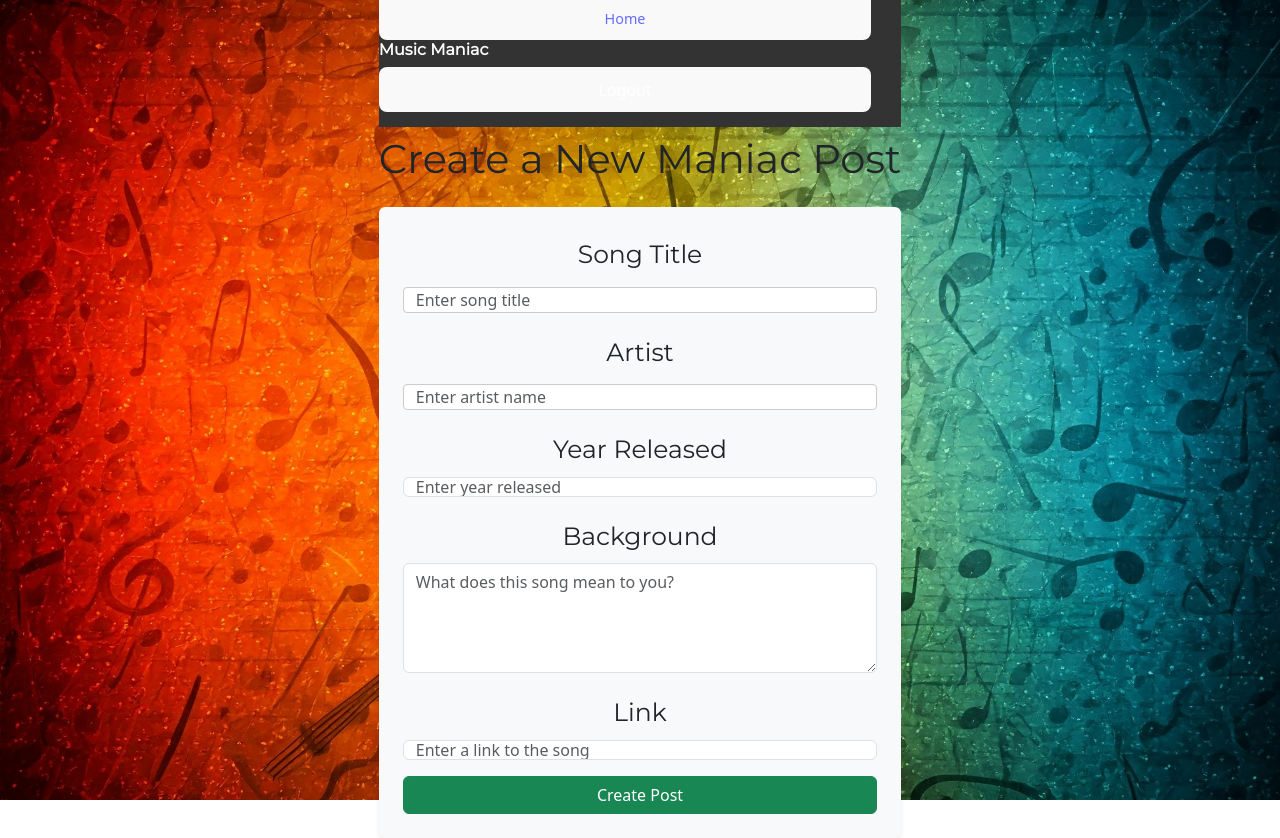
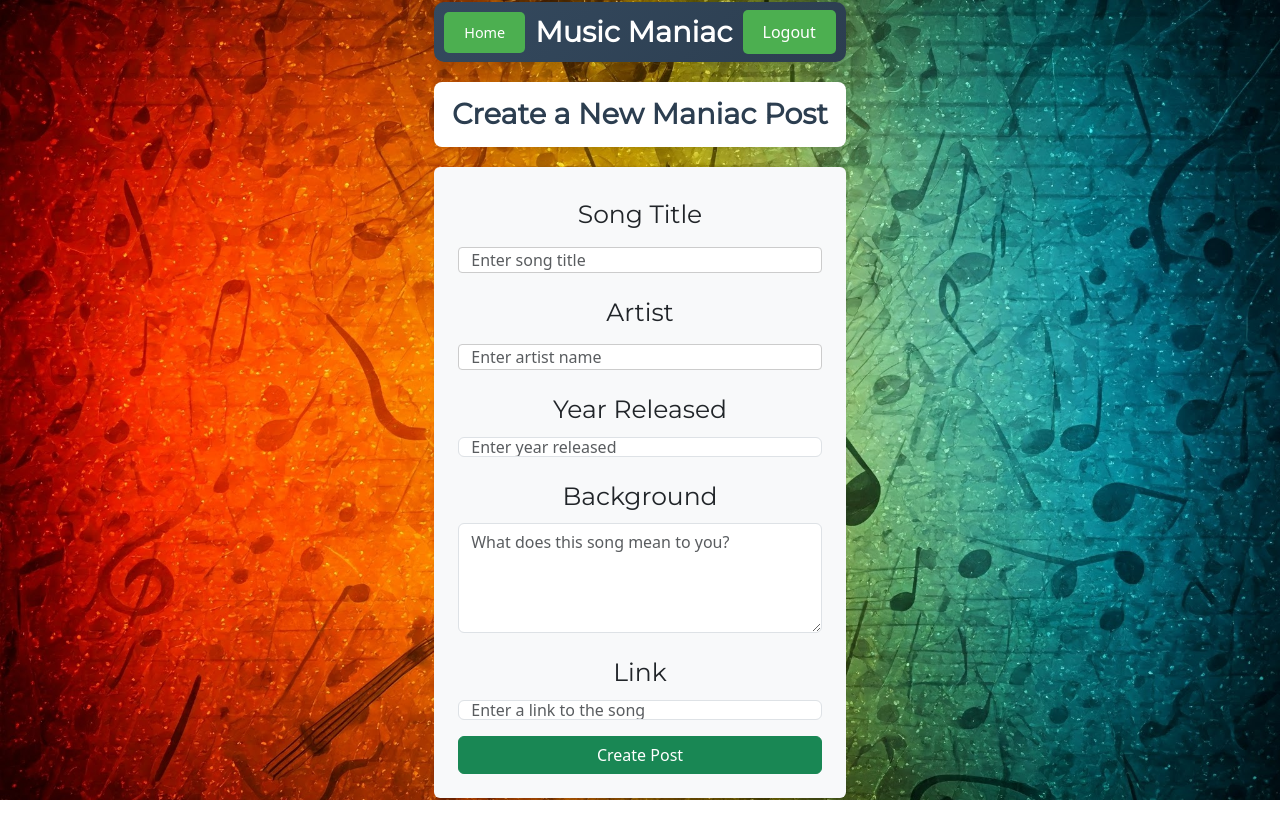
Before and after one commit to DAVIDNVALE/Music-Maniacs, a React (Vite) app in the folder client/: page /post in a window 1280 px wide. After the commit the page ends 800 px from the top, so only its background shows below. Built offline with nearby package versions, Linux system fonts and the light colour scheme.

Commit message:
Updated CSS on Home, Details, Post and Update Page

```diff
--- a/client/src/App.css
+++ b/client/src/App.css
@@ -59,7 +59,6 @@ input[type="email"]:focus, input[type="password"]:focus {
   outline: none;
 }
 
-
 button  {
   width: 100%;
   padding: 12px;
@@ -87,6 +86,8 @@ a {
 .login-nav {
   display: flex;
   justify-content: space-between;
+  background: linear-gradient(135deg, #5384bc, #ddf602);
+  border-radius: 8px;
   align-items: center;
   margin-bottom: 30px;
   width: 100%;
@@ -98,6 +99,7 @@ a {
   height: 50px;
   width: 50px;
   object-fit: cover;
+  margin-right: 10px;
 }
 
 .login-nav-title h1 {
@@ -302,44 +304,21 @@ a {
   transform: scale(1.05);
 }
 
-
 .home-container {
   font-family: 'Arial', sans-serif;
   margin: 20px;
 }
 
-
 .navbar {
   display: flex;
   justify-content: space-between;
   align-items: center;
-  background: linear-gradient(135deg, #34495e, #2c3e50); /* Subtle gradient for depth */
-  padding: 12px 30px; /* Increased padding for a more spacious and balanced layout */
-  border-radius: 10px; /* Softer, more rounded corners for a modern look */
+  background: linear-gradient(135deg, #34495e, #2c3e50);
+  padding: 12px 30px;
+  border-radius: 10px;
   margin-bottom: 20px;
-  box-shadow: 0 4px 10px rgba(0, 0, 0, 0.1); /* Soft shadow for depth */
+  box-shadow: 0 4px 10px rgba(0, 0, 0, 0.1);
 }
-
-.navbar .navbar-btn {
-  padding: 10px 20px; /* Consistent padding for buttons */
-  background-color: #3498db; /* Bright blue color for buttons */
-  color: white; /* Button text color */
-  border: none;
-  border-radius: 5px;
-  font-size: 1rem; /* Adjust font size */
-  cursor: pointer;
-  transition: background-color 0.3s ease, transform 0.3s ease; /* Smooth transition */
-}
-
-.navbar .navbar-btn:hover {
-  background-color: #2980b9; /* Darker blue when hovered */
-  transform: scale(1.05); /* Slight scale effect for buttons on hover */
-}
-
-.navbar .navbar-btn:active {
-  transform: scale(1); /* Return to normal size on click */
-}
-
 
 .navbar-content {
   display: flex;
@@ -375,7 +354,6 @@ a {
 .add-post-button:hover, .logout-button:hover {
   background-color: #45a049;
 }
-
 
 .posts-heading {
   font-size: 1.8rem;
@@ -468,7 +446,7 @@ a {
 }
 
 .edit-button, .details-button {
-  background-color: #ff9800;
+  background-color: #df1717;
   color: white;
   border: none;
   padding: 8px 15px;
@@ -497,7 +475,6 @@ a {
   background-color: #1976d2;
 }
 
-
 @media (max-width: 768px) {
   .navbar-content {
       flex-direction: column;
--- a/client/src/components/Details.jsx
+++ b/client/src/components/Details.jsx
@@ -39,18 +39,20 @@ const Details = (props) => {
 
     return (
         <div className="container mt-5">
-            {/* Navbar */}
-            <nav className="navbar navbar-expand-lg navbar-light bg-light mb-4">
-                <div className="container-fluid">
-                    <Link to="/home" className="btn btn-primary me-2">Home</Link>
-                    <h1 className="navbar-brand">Music Maniac {user.username}</h1>
-                    <button className="btn btn-danger">
-                        <Link to="/" onClick={logout} className="text-white text-decoration-none">Logout</Link>
+
+            <nav className="navbar">
+                <div className="navbar-content">
+                    <button className="add-post-button">
+                        <Link to={'/home'} className="link">Home</Link>
+                    </button>
+                    <h1 className="navbar-title">Music Maniac {user.username}</h1>
+                    <button className="logout-button" onClick={logout}>
+                        Logout
                     </button>
                 </div>
             </nav>
 
-            {/* Song Details */}
+
             <div className="card shadow-sm">
                 <div className="card-body">
                     <h2 className="card-title text-center">{song.title}</h2>
@@ -60,7 +62,7 @@ const Details = (props) => {
                 </div>
             </div>
 
-            {/* Delete Button */}
+
             <div className="d-flex justify-content-center mt-4">
                 <button className="btn btn-danger" onClick={() => deleteSong(song._id)}>Delete Post</button>
             </div>
--- a/client/src/components/Post.jsx
+++ b/client/src/components/Post.jsx
@@ -45,15 +45,19 @@ const Post = () => {
 
     return (
         <div>
-            <div className='nav'>
-                <button><Link to='/home' className="buttons">Home</Link></button>
-                <h1 className="nav-header-name">Music Maniac {user.username}</h1>
-                <button onClick={logout} className='buttons'>Logout</button>
-            </div>
+            <nav className="navbar">
+                <div className="navbar-content">
+                    <button className="add-post-button">
+                        <Link to={'/home'} className="link">Home</Link>
+                    </button>
+                    <h1 className="navbar-title">Music Maniac {user.username}</h1>
+                    <button className="logout-button" onClick={logout}>
+                        Logout
+                    </button>
+                </div>
+            </nav>
 
-            <div className='line'><h1></h1></div>
-
-            <h1 className="mb-4">Create a New Maniac Post</h1>
+            <h1 className="posts-heading">Create a New Maniac Post</h1>
 
             <form onSubmit={submitHandler} className="bg-light p-4 rounded shadow-sm">
 
--- a/client/src/components/Register.jsx
+++ b/client/src/components/Register.jsx
@@ -42,12 +42,12 @@ const Register = (props) => {
             <form onSubmit={submitHandler} className="register-center">
                 <h1>Register</h1>
                 <div>
+                    <label>Email</label>
+                    <input type="email" onChange={(e) => setEmail(e.target.value)} />
+                </div>
+                <div>
                     <label>Username</label>
                     <input type="text" onChange={(e) => setUsername(e.target.value)} />
-                </div>
-                <div>
-                    <label>Email</label>
-                    <input type="email" onChange={(e) => setEmail(e.target.value)} />
                 </div>
                 <div>
                     <label>Password</label>
--- a/client/src/components/Update.jsx
+++ b/client/src/components/Update.jsx
@@ -65,21 +65,23 @@ const Update = () => {
 
     return (
         <div className="container mt-5">
-            {/* Navbar */}
-            <nav className="navbar navbar-expand-lg navbar-light bg-light mb-4">
-                <div className="container-fluid">
-                    <Link to="/home" className="btn btn-primary me-2">Home</Link>
-                    <h1 className="navbar-brand">Music Maniac {user.username}</h1>
-                    <button className="btn btn-danger">
-                        <Link to="/" onClick={logout} className="text-white text-decoration-none">Logout</Link>
+
+            <nav className="navbar">
+                <div className="navbar-content">
+                    <button className="add-post-button">
+                        <Link to={'/home'} className="link">Home</Link>
+                    </button>
+                    <h1 className="navbar-title">Music Maniac {user.username}</h1>
+                    <button className="logout-button" onClick={logout}>
+                        Logout
                     </button>
                 </div>
             </nav>
 
-            <h1 className="text-center mb-4">Update Maniac Post</h1>
+            <h1 className="posts-heading">Update Maniac Post</h1>
 
             <form onSubmit={submitHandler} className="bg-light p-4 rounded shadow-sm">
-                {/* Song Title */}
+
                 <div className="mb-3">
                     <label htmlFor="title" className="form-label">Song Title</label>
                     <input
@@ -93,7 +95,7 @@ const Update = () => {
                     {errors.title && <div className="invalid-feedback">{errors.title.message}</div>}
                 </div>
 
-                {/* Artist */}
+
                 <div className="mb-3">
                     <label htmlFor="artist" className="form-label">Artist</label>
                     <input
@@ -107,7 +109,7 @@ const Update = () => {
                     {errors.artist && <div className="invalid-feedback">{errors.artist.message}</div>}
                 </div>
 
-                {/* Year Released */}
+
                 <div className="mb-3">
                     <label htmlFor="yearReleased" className="form-label">Year Released</label>
                     <input
@@ -121,7 +123,7 @@ const Update = () => {
                     {errors.yearReleased && <div className="invalid-feedback">{errors.yearReleased.message}</div>}
                 </div>
 
-                {/* Background */}
+
                 <div className="mb-3">
                     <label htmlFor="background" className="form-label">Background</label>
                     <textarea
@@ -135,7 +137,7 @@ const Update = () => {
                     {errors.background && <div className="invalid-feedback">{errors.background.message}</div>}
                 </div>
 
-                {/* Link */}
+
                 <div className="mb-3">
                     <label htmlFor="link" className="form-label">Link</label>
                     <input
@@ -149,7 +151,7 @@ const Update = () => {
                     {errors.link && <div className="invalid-feedback">{errors.link.message}</div>}
                 </div>
 
-                {/* Submit Button */}
+
                 <div className="d-flex justify-content-end">
                     <button type="submit" className="btn btn-success">Update Post</button>
                 </div>
```
